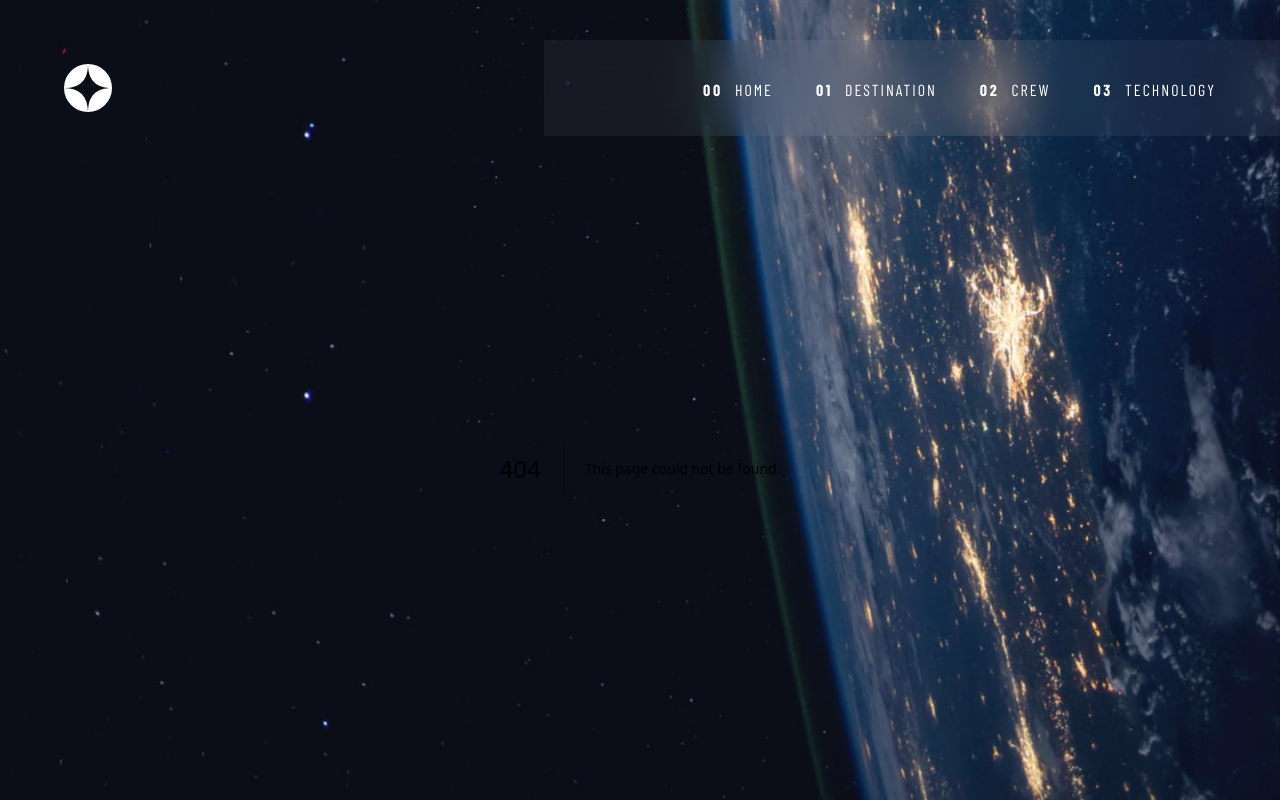
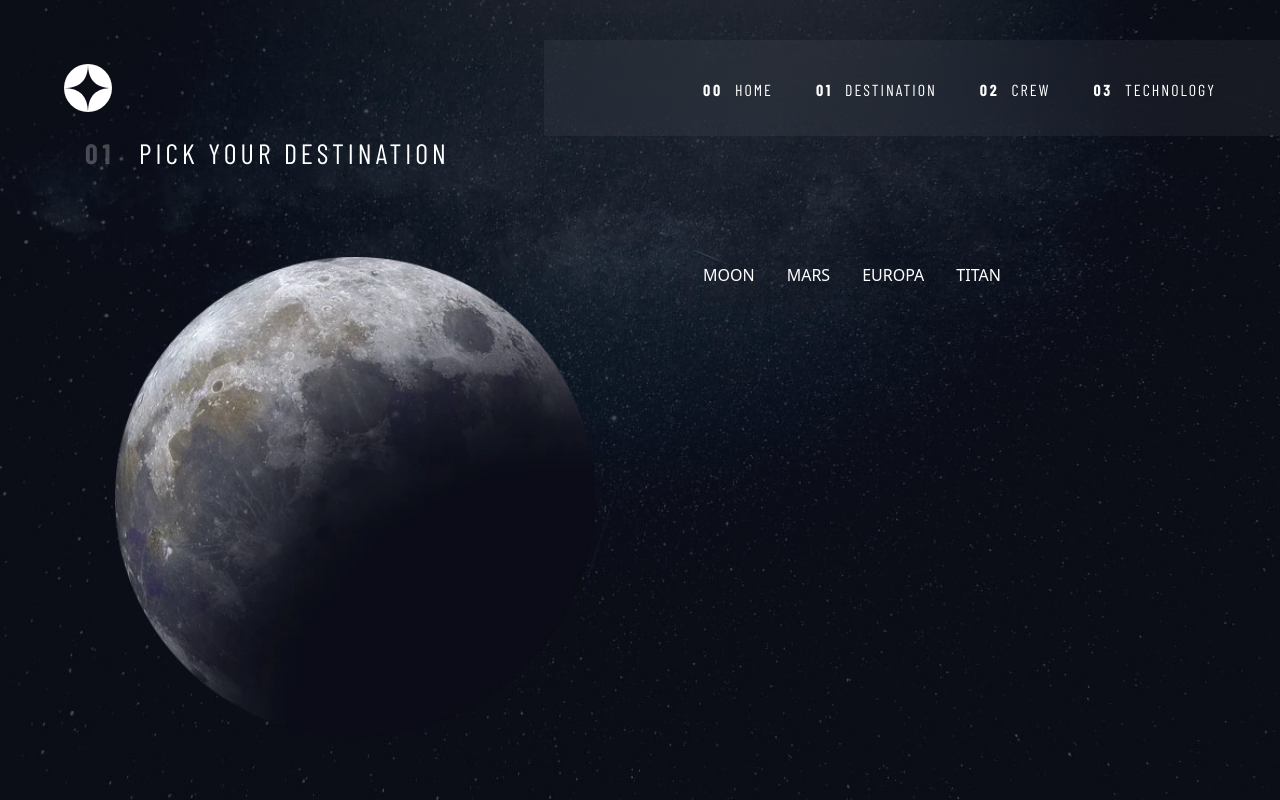
Before and after one commit to VillageR88/next-space-tourism-multi-page-website, a Next.js app: page /destination/moon/ in a window 1280 px wide. Before the commit this address had no page. Built offline with nearby package versions, Linux system fonts and the light colour scheme; a web font is replaced by a local one.

Commit message:
destination main initial and refractor Background
Signed-off-by: VillageR88 <villager88pl@gmail.com>

```diff
--- a/app/_providers/DataContext.tsx
+++ b/app/_providers/DataContext.tsx
@@ -1,24 +1 @@
-'use client';
-import { usePathname } from 'next/navigation';
-import { createContext, type ReactNode } from 'react';
-import type { Routes } from '@/app/routes';
-
-export const DataContext = createContext(
-  {} as {
-    path: Routes;
-  },
-);
-
-export default function DataProvider({ children }: { children: ReactNode }) {
-  const path = usePathname() as Routes;
-
-  return (
-    <DataContext.Provider
-      value={{
-        path,
-      }}
-    >
-      {children}
-    </DataContext.Provider>
-  );
-}
+// placeholder
--- a/app/components/Navbar.tsx
+++ b/app/components/Navbar.tsx
@@ -1,11 +1,6 @@
-'use client';
-
 import Image from 'next/image';
 import logo from '@/public/assets/shared/logo.svg';
-import { usePathname } from 'next/navigation';
-
-import { Routes } from '../routes';
-import Link from 'next/link';
+import { Routes, RoutesCelestial } from '../routes';
 
 const items = {
   home: 'HOME',
@@ -14,23 +9,29 @@ const items = {
   technology: 'TECHNOLOGY',
 };
 
-export default function Navbar() {
-  const path = usePathname() as Routes;
+export default function Navbar({ path }: { path: Routes | RoutesCelestial }) {
   return (
-    <div className="relative z-10 mx-auto flex h-[96px] w-full max-w-[1440px] items-center justify-between pl-[64px]">
+    <div
+      // eslint-disable-next-line @typescript-eslint/no-misused-promises
+      className="relative z-10 mx-auto flex h-[96px] w-full max-w-[1440px] items-center justify-between pl-[64px]"
+    >
       <Image priority width={48} height={48} className="size-[48px]" alt="logo" src={logo as string} />
       <div className="size-full max-w-[736px] bg-white/5 backdrop-blur-xl">
         <ul className="flex size-full items-center justify-between pl-[159px] pr-[64px]">
-          {Object.entries(Routes).map((item, index) => (
+          {Object.entries(Routes as typeof Routes | typeof RoutesCelestial).map((item, index) => (
             <li className="group/li flex h-full flex-col justify-between pt-[38px] font-barlowCondensed" key={item[0]}>
-              <Link href={item[1]}>
-                <button className="flex gap-[12px] text-[16px] text-white" type="button">
-                  <span className="font-bold tracking-[2.7px]">{index.toString().padStart(2, '0')}</span>
-                  <span className="font-normal tracking-[2px]">{items[item[0] as keyof typeof items]}</span>
-                </button>
-              </Link>
+              <button
+                name="path"
+                value={item[1] as Routes}
+                className="flex gap-[12px] text-[16px] text-white"
+                type="submit"
+              >
+                <span className="font-bold tracking-[2.7px]">{index.toString().padStart(2, '0')}</span>
+                <span className="font-normal tracking-[2px]">{items[item[0] as keyof typeof items]}</span>
+              </button>
+              {/* </Link> */}
               <div
-                className={`group h-[3px] w-full transition ${path === item[1] ? 'bg-white' : 'group-has-[button:hover]/li:bg-white/50'}`}
+                className={`group h-[3px] w-full transition ${path === item[1] || (Object.values(RoutesCelestial).includes(item[1] as RoutesCelestial) && Object.values(RoutesCelestial).includes(path as RoutesCelestial)) ? 'bg-white' : 'group-has-[button:hover]/li:bg-white/50'}`}
               />
             </li>
           ))}
--- /dev/null
+++ b/app/destination/[celestial]/Background.tsx
@@ -0,0 +1,6 @@
+import Image from 'next/image';
+import backgroundDestinationDesktop from '@/public/assets/destination/background-destination-desktop.jpg';
+
+export default function Background() {
+  return <Image className="absolute top-0 -z-10 size-full object-cover" alt="" src={backgroundDestinationDesktop} />;
+}
--- /dev/null
+++ b/app/destination/[celestial]/page.tsx
@@ -0,0 +1,46 @@
+import Link from 'next/link';
+import { RoutesCelestial } from '../../routes';
+import Background from './Background';
+import Image from 'next/image';
+import imageMoon from '@/public/assets/destination/image-moon.webp';
+
+const pageTitle = {
+  number: '01',
+  title: 'PICK YOUR DESTINATION',
+};
+
+export default function Home() {
+  return (
+    <>
+      <Background />
+      <div className="flex size-full max-h-[792px] max-w-[1110px] flex-col gap-[24px]">
+        <div className="flex h-[34px] items-center gap-[24px]">
+          <span className="font-barlowCondensed text-[28px] font-bold tracking-[4.72px] text-white/25">
+            {pageTitle.number}
+          </span>
+          <span className="font-barlowCondensed text-[28px] tracking-[4px] text-white">{pageTitle.title}</span>
+        </div>
+        <div className="flex size-full max-h-[734px] justify-between">
+          <div className="flex size-full max-w-[539px] items-center justify-center">
+            <Image width={480} height={480} className="size-[480px]" src={imageMoon} alt="Moon" />
+          </div>
+          <div className="flex size-full max-w-[539px] items-center justify-center">
+            <div className="flex size-full max-h-[468px] max-w-[445px] flex-col">
+              <ul className="flex gap-[32px]">
+                {Object.entries(RoutesCelestial).map((item) => (
+                  <li key={item[0]}>
+                    <Link prefetch href={item[1]}>
+                      <button type="button" className="text-white">
+                        {item[0].toUpperCase()}
+                      </button>
+                    </Link>
+                  </li>
+                ))}
+              </ul>
+            </div>
+          </div>
+        </div>
+      </div>
+    </>
+  );
+}
--- a/app/components/Background.tsx
+++ b/app/home/Background.tsx
@@ -2,5 +2,5 @@ import Image from 'next/image';
 import backgroundHomeDesktop from '@/public/assets/home/background-home-desktop.jpg';
 
 export default function Background() {
-  return <Image className="absolute -z-10 object-cover" alt="" fill src={backgroundHomeDesktop} />;
+  return <Image className="absolute top-0 -z-10 size-full object-cover" alt="" src={backgroundHomeDesktop} />;
 }
--- a/app/home/page.tsx
+++ b/app/home/page.tsx
@@ -1,3 +1,6 @@
+import { Routes } from '../routes';
+import Background from './Background';
+
 const titleButton = 'EXPLORE';
 const line1 = 'SO, YOU WANT TO TRAVEL TO';
 const title = 'SPACE';
@@ -6,20 +9,27 @@ const description =
 
 export default function Home() {
   return (
+    <>
+      <Background />
       <div className="flex size-full max-h-[632px] max-w-[1110px] items-end">
         <div className="flex size-full max-h-[343px] items-center justify-between">
           <div className="flex size-full max-w-[540px] flex-col gap-[24px]">
-          <span className="font-barlowCondensed text-[28px] leading-tight tracking-[4px] text-lightBlue">{line1}</span>
+            <span className="font-barlowCondensed text-[28px] leading-tight tracking-[4px] text-lightBlue">
+              {line1}
+            </span>
             <h1 className="font-bellefair text-[144px] leading-tight text-white">{title}</h1>
             <p className="font-barlow text-[18px] leading-[180%] text-lightBlue">{description}</p>
           </div>
           <button
-          type="button"
+            value={Routes.destination}
+            name="path"
+            type="submit"
             className="relative flex size-[272px] items-center justify-center rounded-full bg-white font-bellefair text-[32px] text-veryDarkNavy outline outline-[88px] outline-transparent transition-all hover:text-veryDarkNavy/50 hover:outline-white/10"
           >
             {titleButton}
           </button>
         </div>
       </div>
+    </>
   );
 }
--- a/app/layout.tsx
+++ b/app/layout.tsx
@@ -1,9 +1,9 @@
 import './globals.css';
 import type { Metadata } from 'next';
 import { Bellefair, Barlow, Barlow_Condensed } from 'next/font/google';
-import DataProvider from '@/app/_providers/DataContext';
-import Background from '@/app/components/Background';
 import Navbar from '@/app/components/Navbar';
+import { redirect } from 'next/navigation';
+import type { Routes, RoutesCelestial } from '@/app/routes';
 
 const bellefair = Bellefair({
   display: 'swap',
@@ -32,6 +32,15 @@ export const metadata: Metadata = {
   applicationName: 'Space tourism multi-page website',
 } as const;
 
+let path: string;
+// eslint-disable-next-line @typescript-eslint/require-await
+async function handleSubmit(FormData: FormData) {
+  'use server';
+  console.log(FormData.get('path'));
+  path = FormData.get('path') as Routes;
+  redirect(path);
+}
+
 export default function RootLayout({ children }: { children: React.ReactNode }) {
   return (
     <html lang="en">
@@ -44,15 +53,15 @@ export default function RootLayout({ children }: { children: React.ReactNode })
       <body
         className={`${bellefair.variable} ${barlow.variable} ${barlowCondensed.variable} relative min-h-dvh flex-col overflow-x-clip bg-veryDarkNavy py-6 sm:py-10 md:min-h-screen`}
       >
-        <DataProvider>
-          <Background />
-          <Navbar />
+        {/* eslint-disable-next-line @typescript-eslint/no-misused-promises */}
+        <form action={handleSubmit}>
+          <Navbar path={path as Routes | RoutesCelestial} />
           <div className="absolute top-0 size-full pt-[136px]">
             <div className="mx-auto flex size-full max-w-[1440px] items-center justify-center overflow-hidden">
-              {children}{' '}
+              {children}
             </div>
           </div>
-        </DataProvider>
+        </form>
       </body>
     </html>
   );
--- a/app/manifest.ts
+++ b/app/manifest.ts
@@ -1,4 +1,4 @@
-import { MetadataRoute } from 'next';
+import type { MetadataRoute } from 'next';
 import { metadata } from './layout';
 
 export default function manifest(): MetadataRoute.Manifest {
--- a/app/routes.ts
+++ b/app/routes.ts
@@ -1,6 +1,13 @@
 export enum Routes {
   home = '/home/',
-  destination = '/destination/',
+  destination = '/destination/moon/',
   crew = '/crew/',
   technology = '/technology/',
 }
+
+export enum RoutesCelestial {
+  moon = '/destination/moon/',
+  mars = '/destination/mars/',
+  europa = '/destination/europa/',
+  titan = '/destination/titan/',
+}
```
Lines whose indentation alone changed are shown as unchanged.
